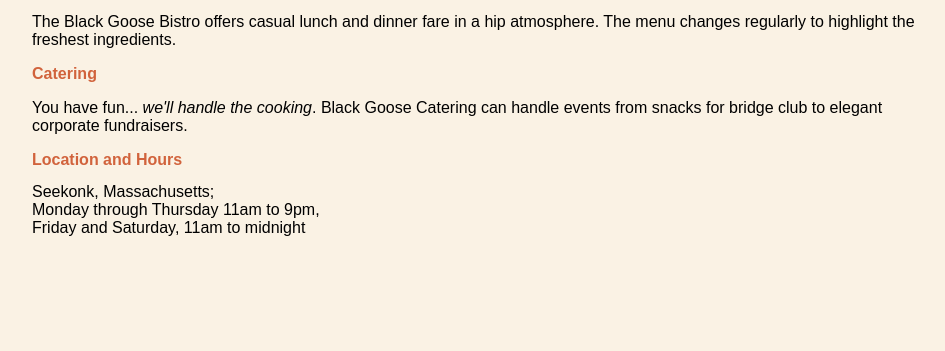
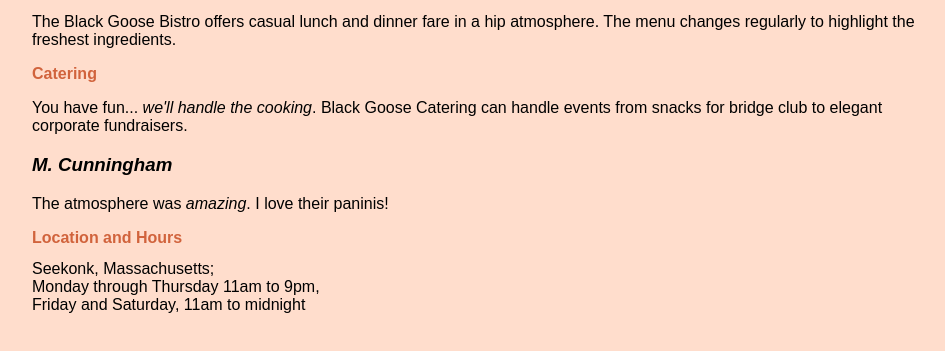
Before and after one commit to erna2730/fid, a plain HTML site: page blackgoose/index.html in a window 1280 px wide. Shown: the part 293-644 px from the top of the page, without its empty margins (160-1105 px from the left). Drawn offline with Linux system fonts and the light colour scheme.

Commit message:
Update index.html

```diff
--- a/blackgoose/index.html
+++ b/blackgoose/index.html
@@ -7,7 +7,7 @@
   <title>Black Goose Bistro</title>
   <style>
   body {
-    background-color: #faf2e4;
+    background-color: #ffddcc;
     margin: 0 15%;
     font-family: sans-serif;
    }
@@ -42,6 +42,9 @@
 can handle events from snacks for bridge club to elegant corporate
 fundraisers.</p>
 
+<h3><em>M. Cunningham</em></h3>
+<p>The atmosphere was <em>amazing</em>. I love their paninis!</p>
+
 <h2>Location and Hours</h2>
 Seekonk, Massachusetts;<br>
 Monday through Thursday 11am to 9pm,<br> Friday and Saturday, 11am to
```
